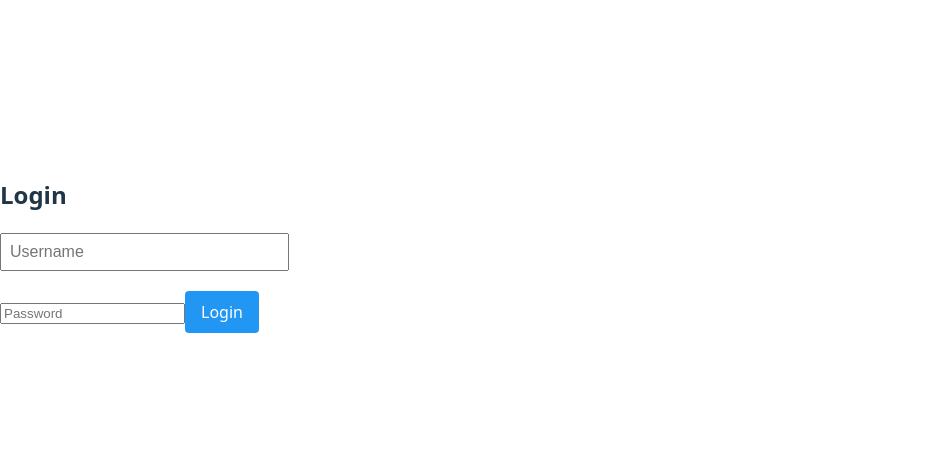
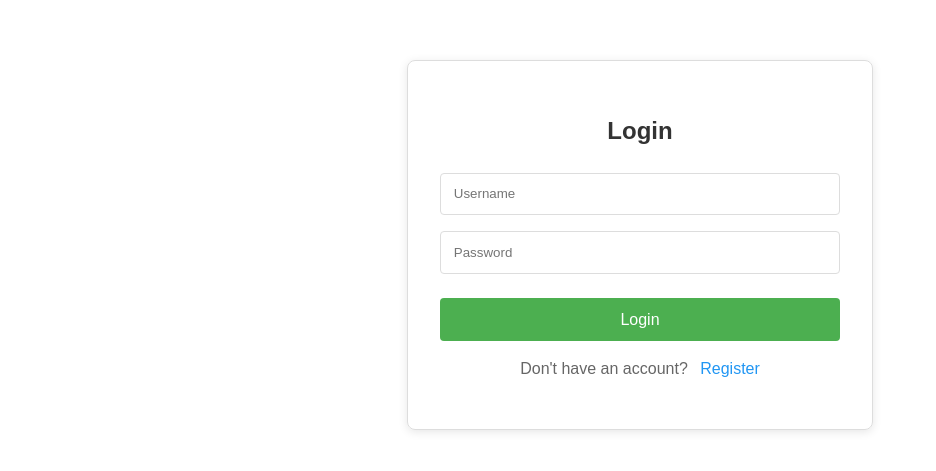
Before and after one commit to SivaGuruK/OnlinePollingSystem, a React (Vite) app in the folder Frontend/: page / in a window 1280 px wide. Before the commit this address led to /login. Shown: the part 155-626 px from the top of the page, without its empty margins (0-936 px from the left). Built offline with nearby package versions, Linux system fonts and the light colour scheme.

Commit message:
Login and Signup functionality improvements and UI updates

```diff
--- a/Frontend/src/App.jsx
+++ b/Frontend/src/App.jsx
@@ -18,19 +18,21 @@ function App() {
     <Router>
       <div className="p-4">
         <Routes>
+          {/* Default Route: Login Page */}
+          <Route path="/" element={<Login />} />
+
           {/* Protected Route for Creating Poll */}
           <Route
-            path="/"
-            element={isLoggedIn ? <CreatePoll /> : <Navigate to="/login" />}
+            path="/createpoll"
+            element={isLoggedIn ? <CreatePoll /> : <Navigate to="/" />}
           />
 
           {/* Open Routes */}
           <Route path="/register" element={<Register />} />
-          <Route path="/login" element={<Login />} />
           <Route path="/vote/:pollId" element={<VotePoll />} />
           <Route path="/results/:pollId" element={<PollResults />} />
 
-          {/* Redirect any unknown route */}
+          {/* Redirect unknown paths */}
           <Route path="*" element={<Navigate to="/" />} />
         </Routes>
       </div>
--- a/Frontend/src/Pages/Login.jsx
+++ b/Frontend/src/Pages/Login.jsx
@@ -1,6 +1,7 @@
 import React, { useState } from "react";
 import axios from "axios";
 import { useNavigate } from "react-router-dom";
+import { Link } from "react-router-dom";
 
 function Login() {
   const [username, setUsername] = useState("");
@@ -16,13 +17,14 @@ function Login() {
       });
       localStorage.setItem("token", res.data.token);
       alert("Logged in!");
-      navigate("/");
+      navigate("/createpoll");
     } catch (err) {
       alert(err.response.data.message);
     }
   };
 
   return (
+    <div className="form-container">
       <form onSubmit={handleLogin}>
         <h2>Login</h2>
         <input
@@ -30,15 +32,24 @@ function Login() {
           value={username}
           onChange={(e) => setUsername(e.target.value)}
           placeholder="Username"
+          required
         />
         <input
           type="password"
           value={password}
           onChange={(e) => setPassword(e.target.value)}
           placeholder="Password"
+          required
         />
         <button type="submit">Login</button>
+        <p className="form-footer">
+          Don't have an account?{" "}
+          <Link to="/register" className="link-button">
+            Register
+          </Link>
+        </p>
       </form>
+    </div>
   );
 }
 
--- a/Frontend/src/Pages/Register.jsx
+++ b/Frontend/src/Pages/Register.jsx
@@ -1,5 +1,6 @@
 import React, { useState } from "react";
 import axios from "axios";
+import { Link } from "react-router-dom";
 
 function Register() {
   const [username, setUsername] = useState("");
@@ -19,6 +20,7 @@ function Register() {
   };
 
   return (
+    <div className="form-container">
       <form onSubmit={handleRegister}>
         <h2>Register</h2>
         <input
@@ -26,15 +28,24 @@ function Register() {
           value={username}
           onChange={(e) => setUsername(e.target.value)}
           placeholder="Username"
+          required
         />
         <input
           type="password"
           value={password}
           onChange={(e) => setPassword(e.target.value)}
           placeholder="Password"
+          required
         />
         <button type="submit">Register</button>
+        <p className="form-footer">
+          Already have an account?{" "}
+          <Link to="/login" className="link-button">
+            Login
+          </Link>
+        </p>
       </form>
+    </div>
   );
 }
 
--- a/Frontend/src/Pages/form.css
+++ b/Frontend/src/Pages/form.css
@@ -1,39 +1,61 @@
-.form-container {
-    max-width: 500px;
-    margin: 40px auto;
-    padding: 20px;
-    border: 1px solid #ddd;
-    border-radius: 10px;
+body {
+  margin: 0;
+  padding: 0;
+  min-height: 100vh;
+  display: flex;
+  justify-content: center;
+  align-items: center;
   font-family: sans-serif;
 }
 
-  .form-container h2 {
-    margin-bottom: 20px;
+.form-container {
+  width: 100%;
+  max-width: 400px;
+  padding: 2rem;
+  border: 1px solid #ddd;
+  border-radius: 8px;
+  box-shadow: 0 2px 10px rgba(0, 0, 0, 0.1);
 }
 
-  input[type="text"], input[type="radio"] {
-    display: block;
-    width: 100%;
-    margin: 10px 0;
-    padding: 8px;
-    font-size: 1rem;
+.form-container h2 {
+  text-align: center;
+  margin-bottom: 1.5rem;
+  color: #333;
 }
 
-  label {
-    margin-left: 8px;
+.form-container input {
+  width: 100%;
+  padding: 0.8rem;
+  margin-bottom: 1rem;
+  border: 1px solid #ddd;
+  border-radius: 4px;
+  box-sizing: border-box;
 }
 
-  button {
-    margin-top: 10px;
-    margin-right: 10px;
-    padding: 10px 16px;
-    background-color: #2196F3;
+.form-container button {
+  width: 100%;
+  padding: 0.8rem;
+  background-color: #4CAF50;
+  color: white;
   border: none;
-    color: white;
   border-radius: 4px;
   cursor: pointer;
+  font-size: 1rem;
+  margin-top: 0.5rem;
 }
 
-  button.submit-btn {
-    background-color: #4CAF50;
+.form-footer {
+  text-align: center;
+  margin-top: 1rem;
+  color: #666;
 }
+
+.link-button {
+  color: #2196F3;
+  text-decoration: none;
+  margin-left: 0.5rem;
+}
+
+.link-button:hover {
+  text-decoration: underline;
+}
```
Lines whose indentation alone changed are shown as unchanged.
